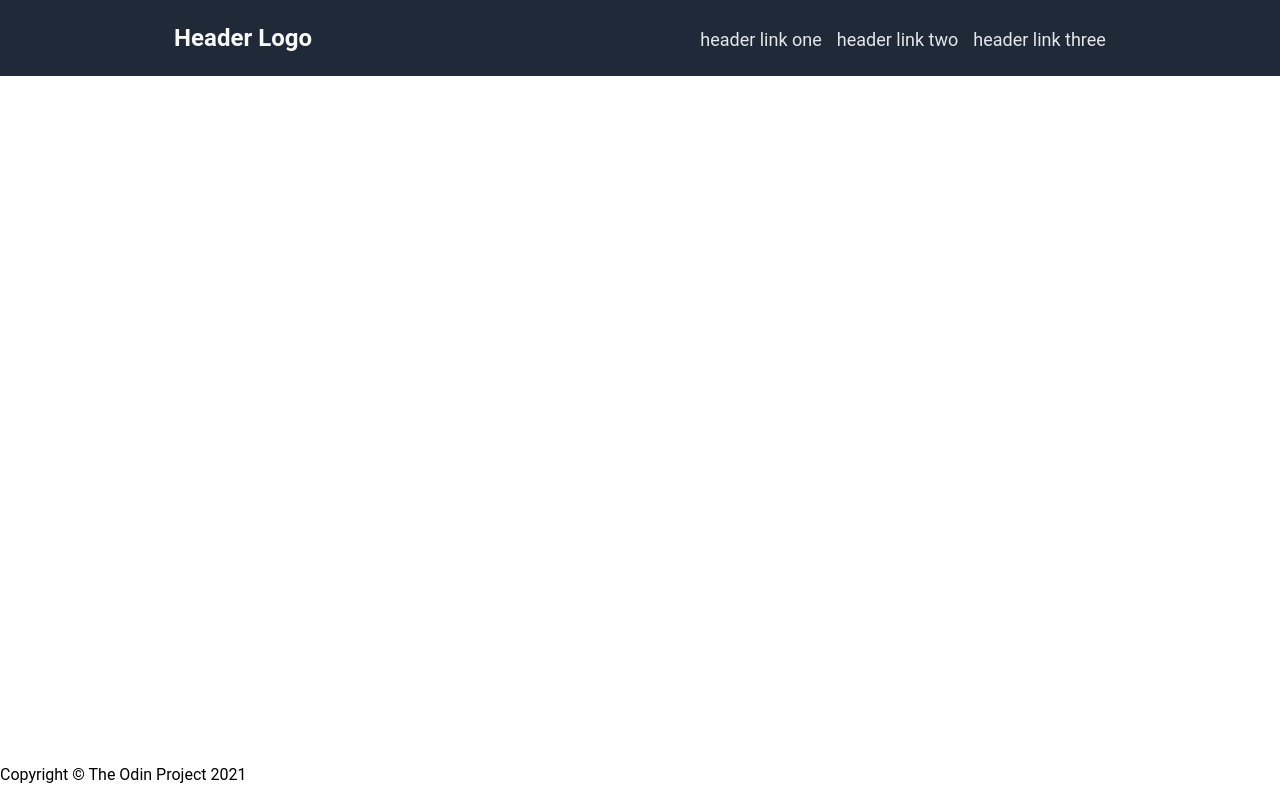
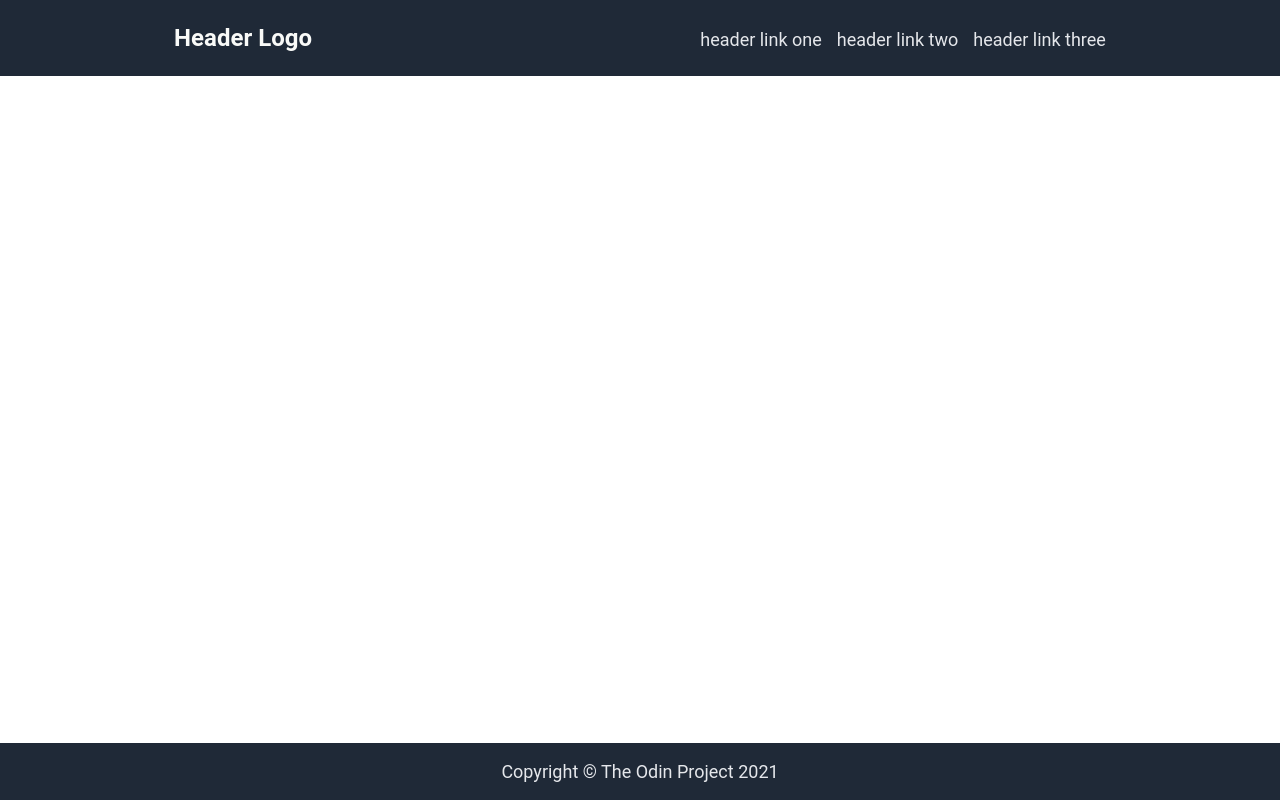
Before and after one commit to Yahska-0818/Landing-page, a plain HTML site: page index.html in a window 1280 px wide. Drawn offline with Linux system fonts and the light colour scheme.

Commit message:
Styled footer

```diff
--- a/style.css
+++ b/style.css
@@ -36,3 +36,12 @@ a {
     color: #e5e7eb;
     font-size: 18px;
 }
+
+.footer {
+    background-color: #1F2937;
+    color: #e5e7eb;
+    font-size: 18px;
+    display: flex;
+    justify-content: center;
+    align-items: center;
+}
```
